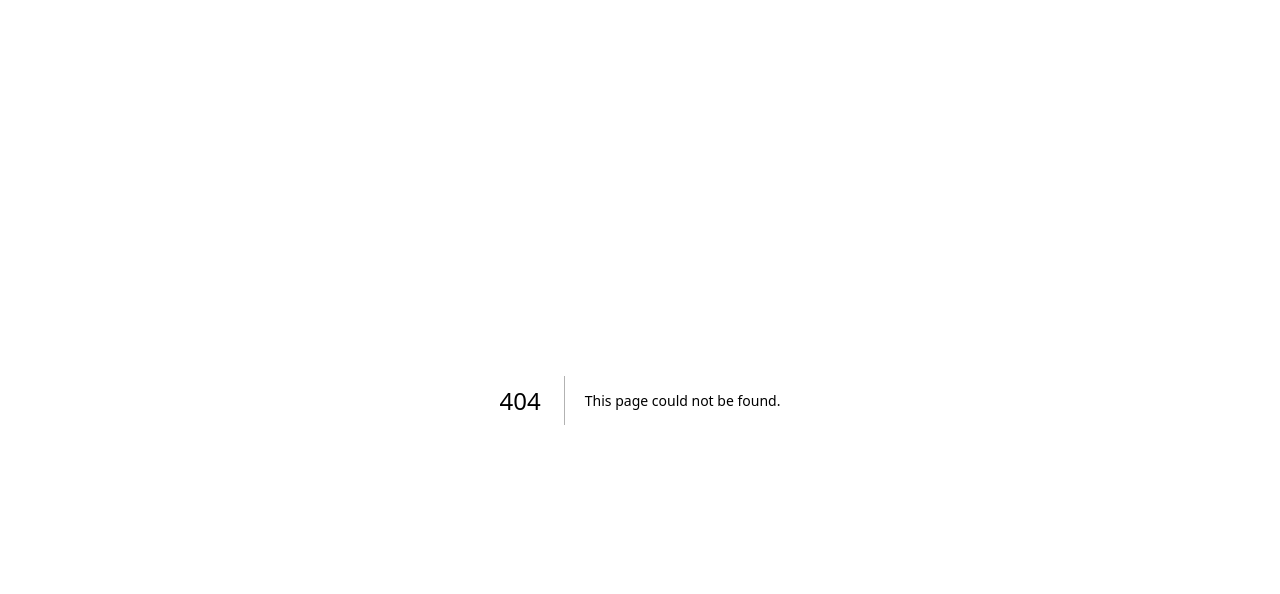
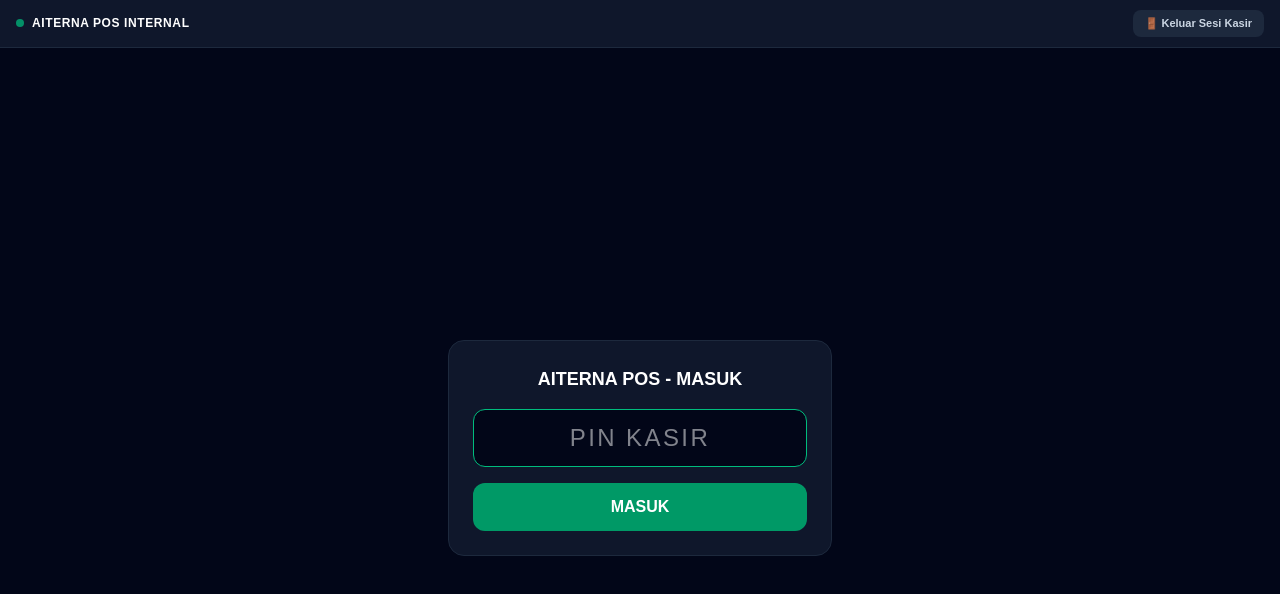
Before and after one commit to FalDeBow/aiterna-shoecare, a Next.js app: page /admin/login in a window 1280 px wide. Before the commit this address had no page. Shown: the top 594 px of the page. Built offline with nearby package versions, Linux system fonts and the light colour scheme.

Commit message:
Pemisahan total landing page publik dan proteksi middleware admin

```diff
--- a/app/admin/layout.tsx
+++ b/app/admin/layout.tsx
@@ -1,100 +1,32 @@
 'use client';
 
-import React, { useState, useEffect } from 'react';
-
-// Kamu bisa mengubah PIN default di sini
-const ADMIN_PIN = '1234';
+import React from 'react';
+import { useRouter } from 'next/navigation';
 
 export default function AdminLayout({ children }: { children: React.ReactNode }) {
-  const [isAuthenticated, setIsAuthenticated] = useState<boolean | null>(null);
-  const [inputPin, setInputPin] = useState('');
-  const [errorMsg, setErrorMsg] = useState('');
+  const router = useRouter();
 
-  useEffect(() => {
-    // Cek status login di session browser
-    const savedAuth = sessionStorage.getItem('aiterna_admin_auth');
-    if (savedAuth === 'true') {
-      setIsAuthenticated(true);
-    } else {
-      setIsAuthenticated(false);
-    }
-  }, []);
-
-  const handleLogin = (e: React.FormEvent) => {
-    e.preventDefault();
-    if (inputPin === ADMIN_PIN) {
-      sessionStorage.setItem('aiterna_admin_auth', 'true');
-      setIsAuthenticated(true);
-      setErrorMsg('');
-    } else {
-      setErrorMsg('PIN salah! Silakan coba lagi.');
-      setInputPin('');
-    }
+  const handleLogout = () => {
+    // Hapus cookie otentikasi admin
+    document.cookie = 'aiterna_admin_token=; path=/; expires=Thu, 01 Jan 1970 00:00:00 UTC;';
+    // Kembalikan ke halaman utama publik
+    router.push('/');
+    router.refresh();
   };
 
-  const handleLogout = () => {
-    sessionStorage.removeItem('aiterna_admin_auth');
-    setIsAuthenticated(false);
-    setInputPin('');
-  };
-
-  // Tampilan saat memuat status
-  if (isAuthenticated === null) {
-    return (
-      <div className="min-h-screen bg-slate-950 text-slate-400 flex items-center justify-center text-sm">
-        Memeriksa hak akses...
-      </div>
-    );
-  }
-
-  // Tampilan Form Input PIN
-  if (!isAuthenticated) {
-    return (
-      <div className="min-h-screen bg-slate-950 text-slate-100 flex items-center justify-center p-4 font-sans">
-        <div className="w-full max-w-sm bg-slate-900 border border-slate-800 rounded-2xl p-6 shadow-2xl text-center space-y-5">
-          <div>
-            <h1 className="text-xl font-black text-white tracking-wider">AITERNA POS</h1>
-            <p className="text-xs text-slate-400 mt-1">Masukkan PIN Kasir untuk Mengakses</p>
-          </div>
-
-          <form onSubmit={handleLogin} className="space-y-4">
-            <input
-              type="password"
-              maxLength={6}
-              placeholder="----"
-              value={inputPin}
-              onChange={(e) => setInputPin(e.target.value)}
-              className="w-full text-center tracking-widest text-2xl font-bold bg-slate-950 border border-slate-800 rounded-xl p-3 text-white focus:outline-none focus:border-emerald-500"
-              autoFocus
-            />
-
-            {errorMsg && <p className="text-xs text-rose-500 font-semibold">{errorMsg}</p>}
-
-            <button
-              type="submit"
-              className="w-full bg-emerald-600 hover:bg-emerald-500 text-white font-extrabold py-3 rounded-xl transition active:scale-95"
-            >
-              MASUK APLIKASI
-            </button>
-          </form>
+  return (
+    <div className="min-h-screen bg-slate-950">
+      {/* Header Top Bar Khusus Admin */}
+      <div className="bg-slate-900 border-b border-slate-800 px-4 py-2.5 flex justify-between items-center text-xs">
+        <div className="flex items-center gap-2">
+          <span className="w-2 h-2 rounded-full bg-emerald-500 animate-pulse"></span>
+          <span className="font-bold text-white tracking-wider">AITERNA POS INTERNAL</span>
         </div>
-      </div>
-    );
-  }
-
-  // Tampilan Halaman Admin jika PIN Benar
-  return (
-    <div className="relative">
-      <div className="bg-slate-950 border-b border-slate-800 px-4 py-2 flex justify-between items-center text-xs">
-        <span className="text-emerald-400 font-bold flex items-center gap-1.5">
-          <span className="w-2 h-2 rounded-full bg-emerald-500 animate-pulse"></span>
-          Akses Kasir Aktif
-        </span>
         <button
           onClick={handleLogout}
-          className="bg-slate-800 hover:bg-rose-600/80 text-slate-300 hover:text-white px-3 py-1 rounded-lg font-semibold transition"
+          className="bg-slate-800 hover:bg-rose-600/80 text-slate-300 hover:text-white px-3 py-1.5 rounded-lg font-semibold transition text-[11px]"
         >
-          🔒 Kunci Layar
+          🚪 Keluar Sesi Kasir
         </button>
       </div>
       {children}
--- /dev/null
+++ b/app/admin/login/page.tsx
@@ -0,0 +1,43 @@
+'use client';
+
+import React, { useState } from 'react';
+import { useRouter } from 'next/navigation';
+
+export default function AdminLoginPage() {
+  const [pin, setPin] = useState('');
+  const [error, setError] = useState('');
+  const router = useRouter();
+
+  const handleLogin = (e: React.FormEvent) => {
+    e.preventDefault();
+    if (pin === '1234') {
+      // Set cookie otentikasi berlaku selama 1 hari
+      document.cookie = 'aiterna_admin_token=authenticated; path=/; max-age=86400';
+      router.push('/admin');
+    } else {
+      setError('PIN Salah!');
+      setPin('');
+    }
+  };
+
+  return (
+    <div className="min-h-screen bg-slate-950 text-white flex items-center justify-center p-4">
+      <form onSubmit={handleLogin} className="bg-slate-900 border border-slate-800 p-6 rounded-2xl w-full max-w-sm space-y-4 text-center">
+        <h1 className="text-lg font-bold">AITERNA POS - MASUK</h1>
+        <input
+          type="password"
+          maxLength={6}
+          value={pin}
+          onChange={(e) => setPin(e.target.value)}
+          placeholder="PIN KASIR"
+          className="w-full bg-slate-950 border border-slate-800 text-center text-2xl p-3 rounded-xl tracking-widest focus:outline-none focus:border-emerald-500"
+          autoFocus
+        />
+        {error && <p className="text-xs text-rose-500 font-semibold">{error}</p>}
+        <button type="submit" className="w-full bg-emerald-600 hover:bg-emerald-500 font-bold py-3 rounded-xl transition">
+          MASUK
+        </button>
+      </form>
+    </div>
+  );
+}
```
Also changed, not shown: middleware.ts (added).
